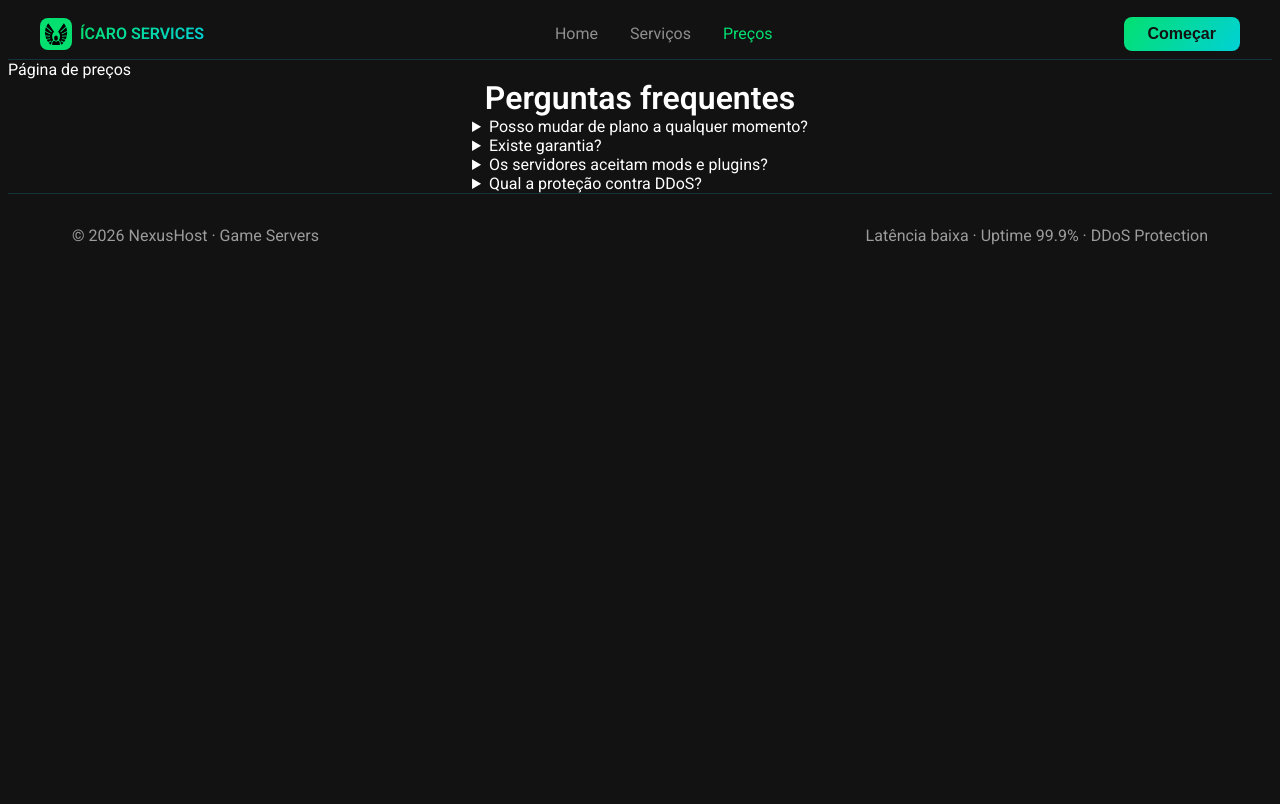
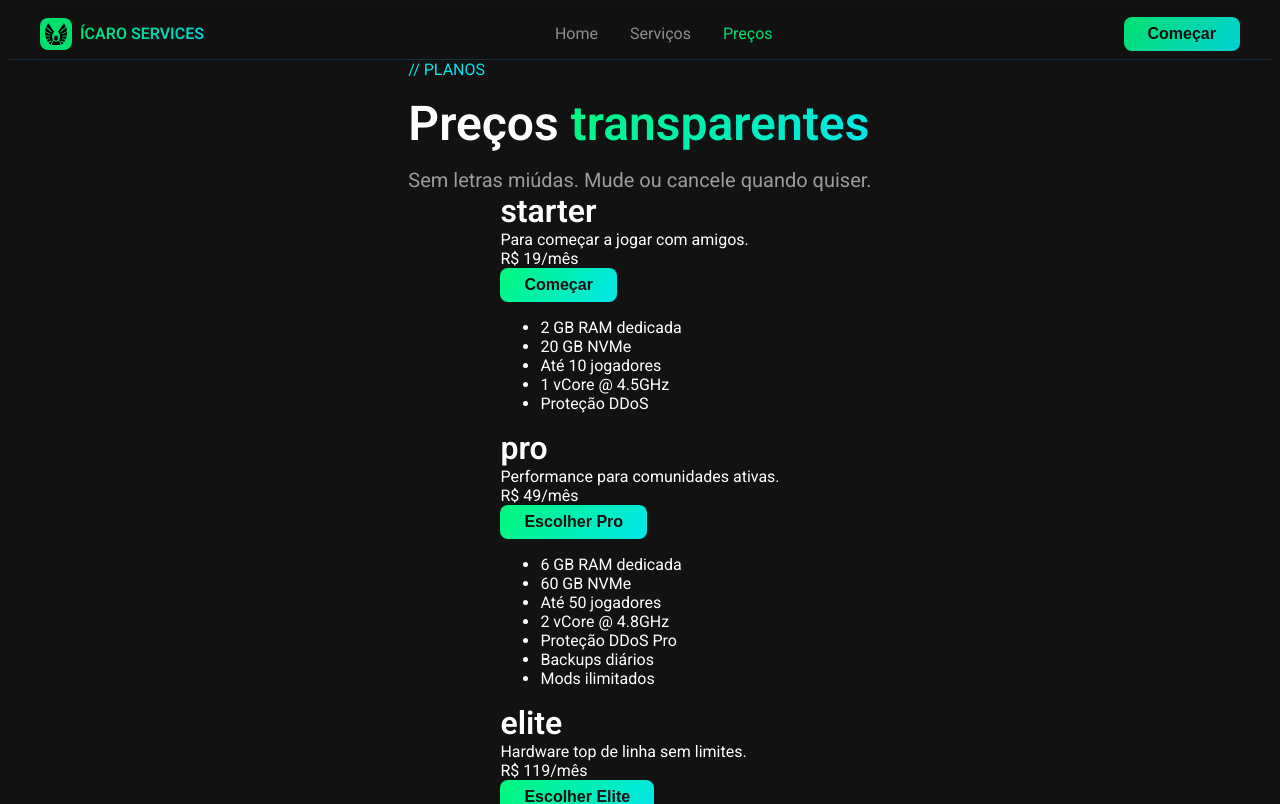
Before and after one commit to arthur94a/frontend-self-server-gaming, a React (Vite) app: page /prices in a window 1280 px wide. Shown: the top 804 px of the page. Built offline with nearby package versions, Linux system fonts and the light colour scheme.

Commit message:
Create Plans

```diff
--- /dev/null
+++ b/src/mocks/plans.json
@@ -0,0 +1,44 @@
+{
+    "plans": [
+        {
+            "name": "starter",
+            "description": "Para começar a jogar com amigos.",
+            "price": 19,
+            "features": [
+                "2 GB RAM dedicada",
+                "20 GB NVMe",
+                "Até 10 jogadores",
+                "1 vCore @ 4.5GHz",
+                "Proteção DDoS"
+            ]
+        },
+        {
+            "name": "pro",
+            "description": "Performance para comunidades ativas.",
+            "price": 49,
+            "features": [
+                "6 GB RAM dedicada",
+                "60 GB NVMe",
+                "Até 50 jogadores",
+                "2 vCore @ 4.8GHz",
+                "Proteção DDoS Pro",
+                "Backups diários",
+                "Mods ilimitados"
+            ]
+        },
+        {
+            "name": "elite",
+            "description": "Hardware top de linha sem limites.",
+            "price": 119,
+            "features": [
+                "16 GB RAM dedicada",
+                "150 GB NVMe",
+                "Jogadores ilimitados",
+                "4 vCore @ 5.2GHz",
+                "DDoS Enterprise",
+                "Backups por hora",
+                "Suporte prioritário 24/7"
+            ]
+        }
+    ]
+}
--- /dev/null
+++ b/src/pages/prices/components/priceSection/index.tsx
@@ -0,0 +1,36 @@
+import { Section } from '@/components/section'
+import { Subtitle } from '@/components/Subtitle'
+import { Suptitle } from '@/components/Suptitle'
+import { Title } from '@/components/Title'
+import { PriceCard } from './priceCard'
+import api from '@mocks/plans.json'
+
+import type { Plan } from '@/types/prices'
+
+export function PriceSection() {
+    return (
+        <Section center={true}>
+            <div>
+                <Suptitle text="Planos" />
+
+                <Title
+                    as={'h1'}
+                    firstPhrase="Preços"
+                    secondPhrase="transparentes"
+                    align="center"
+                />
+
+                <Subtitle
+                    level={1}
+                    text="Sem letras miúdas. Mude ou cancele quando quiser."
+                />
+            </div>
+
+            <div>
+                {api.plans.map((plan) => {
+                    return <PriceCard key={plan.name} data={plan as Plan} />
+                })}
+            </div>
+        </Section>
+    )
+}
--- /dev/null
+++ b/src/pages/prices/components/priceSection/priceCard.tsx
@@ -0,0 +1,49 @@
+import { Button } from '@/components/button'
+import type { Plan } from '@/types/prices'
+
+interface PriceCardProps {
+    data: Plan
+}
+
+export function PriceCard({ data }: PriceCardProps) {
+    function ctaLabel() {
+        switch (data.name) {
+            case 'starter':
+                return 'Começar'
+            case 'pro':
+                return 'Escolher Pro'
+            case 'elite':
+                return 'Escolher Elite'
+        }
+    }
+
+    return (
+        <article>
+            <header>
+                <h2>{data.name}</h2>
+                <p>{data.description}</p>
+            </header>
+
+            <main>
+                <div>
+                    <span>R$ {data.price}</span>
+                    <span>/mês</span>
+                </div>
+
+                <Button>{ctaLabel()}</Button>
+            </main>
+
+            <footer>
+                <ul>
+                    {data.features.map((feature) => {
+                        return (
+                            <li key={`feat_${data.price}_${feature}`}>
+                                {feature}
+                            </li>
+                        )
+                    })}
+                </ul>
+            </footer>
+        </article>
+    )
+}
--- a/src/pages/prices/index.tsx
+++ b/src/pages/prices/index.tsx
@@ -1,10 +1,12 @@
 import { Faq } from '@/components/faq'
-import { faqList } from './faqList'
+import { faqList } from './components/faqList'
+import { PriceSection } from './components/priceSection'
 
 export function Prices() {
     return (
         <main>
-            Página de preços <Faq details={faqList} />
+            <PriceSection />
+            <Faq details={faqList} />
         </main>
     )
 }
--- /dev/null
+++ b/src/types/prices.ts
@@ -0,0 +1,6 @@
+export type Plan = {
+    name: 'starter' | 'pro' | 'elite'
+    description: string
+    price: number
+    features: string[]
+}
```
Also changed, not shown: src/pages/prices/components/faqList.ts (renamed from src/pages/prices/faqList.ts).
